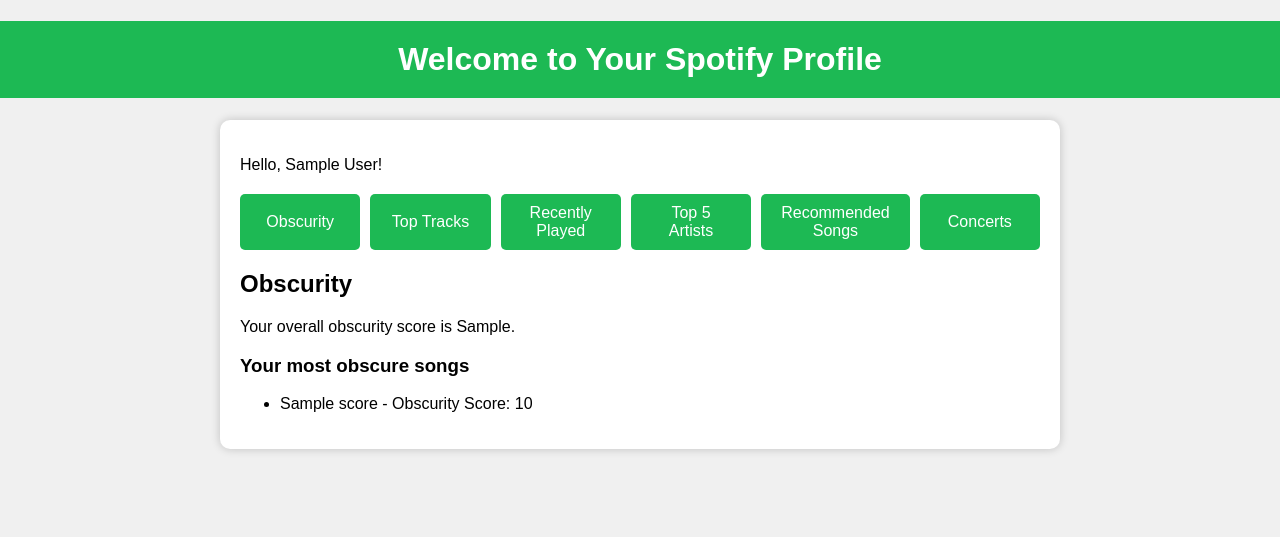
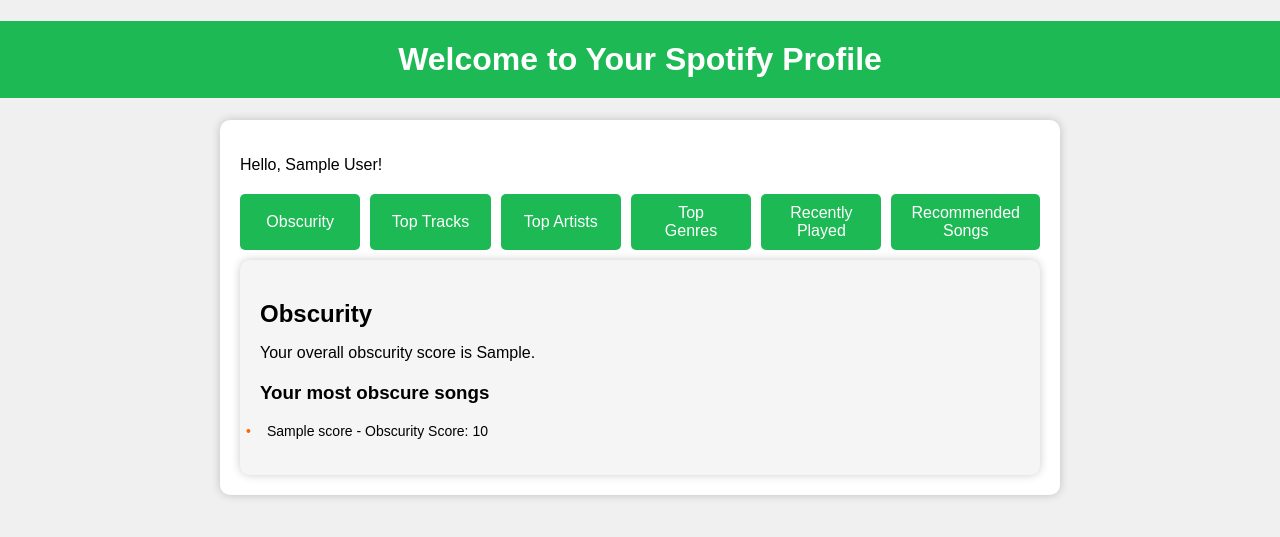
Before and after one commit to GitZol/Tuneify, a Django app: template templates/spotify/profile.html in a window 1280 px wide. Shown: the top 537 px of the page. Run offline with Django 3.2, Linux system fonts and the light colour scheme; the template is opened without the code that fills it: most values are stand-ins (such as "Sample title", 1, 10 or a date in 2020).

Commit message:
top genres added

```diff
--- a/SpotifyProject/settings.py
+++ b/SpotifyProject/settings.py
@@ -138,6 +138,7 @@
 SPOTIPY_CLIENT_ID = 'c9341baf78624ba987043a8966bb724b'
 SPOTIPY_CLIENT_SECRET = '9feb6c5393374b0d9bea14dc391ecccb'
 SPOTIPY_REDIRECT_URL = 'http://localhost:8080/spotify_callback/'
+YOUTUBE_API_KEY = 'AIzaSyBZHYhlqAl1ov_P8zdpvSJ_EvXX1nqe2B8'
 
 # SOCIAL_AUTH_EVENTBRITE_OAUTH2_KEY = 'ILHNHMAHDCERBZLRNX'
 # SOCIAL_AUTH_EVENTBRITE_OAUTH2_SECRET = 'UH6CLQFQIGHKRFWGODJZQNYP76PQOTB246ITFOT4ABXXCEB4OI'
--- a/static/profile.css
+++ b/static/profile.css
@@ -121,21 +121,6 @@
     background-color: #169845;
 }
 
-/* Style the Obscurity section */
-#obscurity-section {
-    display: none; /* Hide the section by default */
-}
-
-#obscurity-section h2 {
-    font-size: 24px;
-    margin-top: 20px;
-}
-
-#obscurity-section p {
-    font-size: 16px;
-    margin: 10px 0;
-}
-
 /* Style for the Obscurity button */
 #obscurity-button {
     background-color: #1db954;
@@ -257,20 +242,6 @@
     background-color: #169845;
 }
 
-#concert-recommendations-button {
-    background-color: #1db954;
-    color: #fff;
-    border: none;
-    padding: 10px 20px;
-    font-size: 16px;
-    border-radius: 5px;
-    cursor: pointer;
-    transition: background-color 0.3s;
-}
-
-#concert-recommendations-button:hover {
-    background-color: #169845;
-}
 
 /* Style for the top navigation buttons */
 .button-container {
@@ -317,3 +288,110 @@
     flex-direction: column;
     margin-right: 10px;
 }
+
+.genre-list {
+    list-style: none;
+    padding: 0;
+}
+
+.genre-list li {
+    display: inline-block;
+    margin-right: 10px;
+    margin-bottom: 10px;
+}
+
+.genre-tag {
+    background-color: #1db954;
+    color: #fff;
+    padding: 5px 10px;
+    border-radius: 20px;
+    font-size: 14px;
+    font-weight: bold;
+    cursor: pointer;
+    transition: background-color 0.3s ease;
+}
+
+.genre-tag:hover {
+    background-color: #169847;
+}
+
+.selected {
+    background-color: #169847;
+}
+
+#obscurity-section {
+    background-color: #f5f5f5;
+    padding: 20px;
+    border-radius: 10px;
+    box-shadow: 0 0 10px rgba(0, 0, 0, 0.2);
+    margin-top: 10px;
+}
+
+#obscurity-section h2 {
+    font-size: 24px;
+    margin-bottom: 10px;
+}
+
+#obscurity-section p {
+    font-size: 16px;
+    margin-bottom: 20px;
+}
+
+#obscurity-section ul {
+    list-style: none;
+    padding: 0;
+}
+
+#obscurity-section li {
+    margin-bottom: 5px;
+    font-size: 14px;
+}
+
+#obscurity-section li::before {
+    content: "\2022";
+    color: #ff6600;
+    display: inline-block;
+    width: 1em;
+    margin-left: -1em;
+    padding-right: 0.5em;
+}
+
+#top-genres-section {
+    background-color: #f5f5f5;
+    padding: 20px;
+    border-radius: 10px;
+    box-shadow: 0 0 10px rgba(0, 0, 0, 0.2);
+    margin-top: 10px;
+}
+
+#top-artists-section {
+    background-color: #f5f5f5;
+    padding: 20px;
+    border-radius: 10px;
+    box-shadow: 0 0 10px rgba(0, 0, 0, 0.2);
+    margin-top: 10px;
+}
+
+#top-tracks-section {
+    background-color: #f5f5f5;
+    padding: 20px;
+    border-radius: 10px;
+    box-shadow: 0 0 10px rgba(0, 0, 0, 0.2);
+    margin-top: 10px;
+}
+
+#recently-played-list {
+    background-color: #f5f5f5;
+    padding: 20px;
+    border-radius: 10px;
+    box-shadow: 0 0 10px rgba(0, 0, 0, 0.2);
+    margin-top: 10px;
+}
+
+#music-recommendations-list {
+    background-color: #f5f5f5;
+    padding: 20px;
+    border-radius: 10px;
+    box-shadow: 0 0 10px rgba(0, 0, 0, 0.2);
+    margin-top: 10px;
+}
--- a/templates/spotify/profile.html
+++ b/templates/spotify/profile.html
@@ -12,10 +12,10 @@
         <div class="button-container">
             <button id="obscurity-button">Obscurity</button>
             <button id="top-tracks-button">Top Tracks</button>
+            <button id="top-artists-button">Top Artists</button>
+            <button id="top-genres-button">Top Genres</button>
             <button id="recently-played-button">Recently Played</button>
-            <button id="top-artists-button">Top 5 Artists</button>
             <button id="music-recommendations-button">Recommended Songs</button>
-            <button id="concert-recommendations-button">Concerts</button>
         </div>
         <div class="section" id="recently-played-list">
         <h2>Recently Played Tracks</h2>
@@ -36,8 +36,8 @@
         </div>
         <!-- Add a section to display top tracks -->
         <div class="section" id="top-tracks-section">
-        <h2>Top Tracks</h2>
-        <ul class="track-list" id="top-tracks-section">
+        <h2>Top 10 Tracks</h2>
+        <ul class="track-list">
             {% for track in top_tracks %}
                 <li class="track-item">
                     <div class="track-info">
@@ -49,8 +49,8 @@
         </ul>
         </div>
         <div class="section" id="top-artists-section">
-        <h2>Top 5 Artists</h2>
-        <ul class="track-list" id="top-artists-section">
+        <h2>Top 10 Artists</h2>
+        <ul class="track-list">
             {% for artist in top_artists %}
                 <li>
                     <strong>{{ artist.name }}</strong>
@@ -81,23 +81,25 @@
                 <button type="submit" name="create-playlist" class="create-playlist-button">Create Playlist</button>
             </form>
         </div>
-
-        <!-- Add a section for concert recommendations -->
-        <div class="section" id="concert-recommendations-list">
-            <h2>Concerts</h2>
-            <ul class="concert-list">
-                {% for recommendation in concert_recommendations %}
-                    <li>{{ recommendation }}</li>
+        <div class="section" id="top-genres-section">
+            <h2>Top 10 Genres</h2>
+            <ul class="genre-list">
+                {% for genre, count in top_genres %}
+                    <li>
+                        <span class="genre-tag genre-{{ count }}">{{ genre }}</span>
+                    </li>
                 {% endfor %}
             </ul>
         </div>
         <div class="section" id="obscurity-section">
             <h2>Obscurity</h2>
-            <p>Your overall obscurity score is {{ obscurity_scores.1 }}.</p>
+            <p>Your overall obscurity score is {{ obscurity_scores.1 }}.
+            </p>
             <h3>Your most obscure songs</h3>
             <ul>
                 {% for score in obscurity_scores.0 %}
-                <li>{{ score.track_name }} - Obscurity Score: {{ score.obscurity_score }}</li>
+                <li>{{ score.track_name }} - Obscurity Score: {{ score.obscurity_score }}
+                </li>
                 {% endfor %}
             </ul>
         </div>
@@ -142,8 +144,8 @@
         const recentlyPlayedButton = document.getElementById('recently-played-button');
         const topTracksButton = document.getElementById('top-tracks-button');
         const topArtistsButton = document.getElementById('top-artists-button');
+        const topGenresButton = document.getElementById('top-genres-button');
         const musicRecommendationsButton = document.getElementById('music-recommendations-button');
-        const concertRecommendationsButton = document.getElementById('concert-recommendations-button');
         const obscurityButton = document.getElementById('obscurity-button');
 
         recentlyPlayedButton.addEventListener('click', () => {
@@ -158,13 +160,12 @@
             toggleSection('top-artists-section');
         });
 
+        topGenresButton.addEventListener('click', () => {
+            toggleSection('top-genres-section');
+        });
+
         musicRecommendationsButton.addEventListener('click', () => {
             toggleSection('music-recommendations-list');
-        });
-
-        concertRecommendationsButton.addEventListener('click', () =>
-        {
-            toggleSection('concert-recommenations-list');
         });
 
         obscurityButton.addEventListener('click', () => {
```
Also changed, not shown: tuneify/views.py (+27 -4 lines), db.sqlite3.
